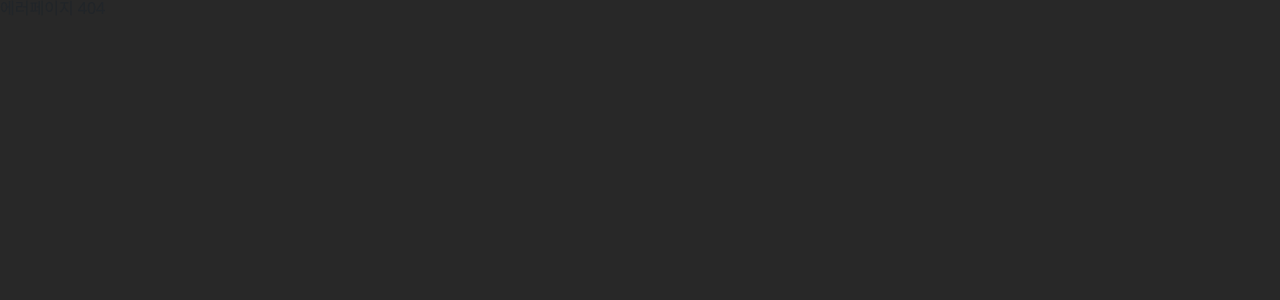
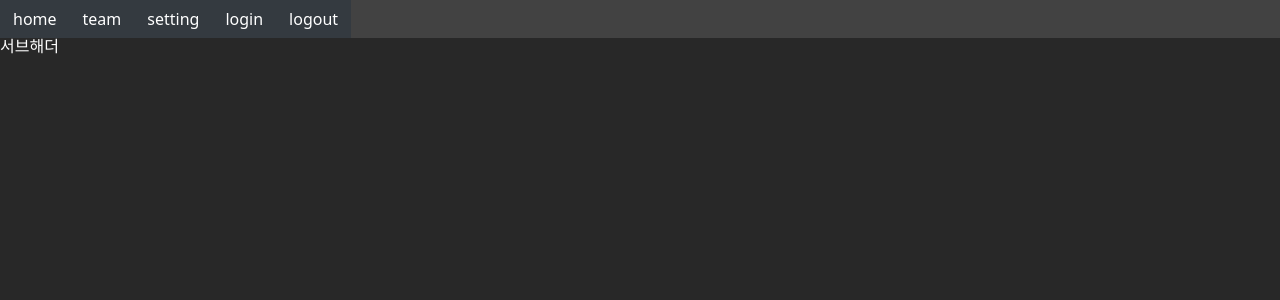
Before and after one commit to august-festival/Fig-Eclair, a Vue app: page /board/1 in a window 1280 px wide. Shown: the top 300 px of the page. Built offline with nearby package versions, Linux system fonts and the light colour scheme.

Commit message:
board 상세 page 추가

```diff
--- /dev/null
+++ b/src/components/HeaderSub.vue
@@ -0,0 +1,17 @@
+<template lang="pug">
+    #header_sub_workspace
+        span 서브해더
+</template>
+
+<script>
+    export default {
+        name: "HeaderSub"
+    }
+</script>
+
+<style lang="scss" scoped>
+    #header_sub_workspace {
+        color: white;
+        width: 100%;
+    }
+</style>
--- a/src/components/MenuTop.vue
+++ b/src/components/MenuTop.vue
@@ -1,5 +1,5 @@
 <template lang="pug">
-    #menu_top
+    #menu_top(:class="isMargin ? '' : 'none_margin'")
         #menu(class="btn-group" role="group")
             router-link(v-for="(menu, index) in menus" :key="menu.id" :to="menu.href")
                 button(class="btn btn-dark" :class="active === index ? 'on' : ''") {{ menu.name }}
@@ -11,6 +11,10 @@
         props:{
             active: {
                 type: Number
+            },
+            isMargin: {
+                type: Boolean,
+                default: true
             }
         },
         data() {
@@ -60,5 +64,9 @@
                 border-color: #1d2124;
             }
         }
+
+        &.none_margin {
+            margin-bottom: 0;
+        }
     }
 </style>
--- /dev/null
+++ b/src/page/Board.vue
@@ -0,0 +1,25 @@
+<template lang="pug">
+    #board_workspace
+        menu-top(:isMargin="false")
+        header-sub
+        #content_workspace
+</template>
+
+<script>
+    import MenuTop from '@/components/MenuTop'
+    import HeaderSub from '@/components/HeaderSub'
+
+    export default {
+        name: "Board",
+        components: {
+            MenuTop,
+            HeaderSub
+        }
+    }
+</script>
+
+<style lang="scss" scoped>
+    #board_workspace {
+
+    }
+</style>
--- a/src/router/index.js
+++ b/src/router/index.js
@@ -5,6 +5,7 @@ import Team from '@/page/Team'
 import Setting from '@/page/Setting'
 import Login from '@/page/Login'
 import Error from '@/page/Error'
+import Board from '@/page/Board'
 
 Vue.use(Router)
 
@@ -27,6 +28,11 @@ export default new Router({
       component: Setting
     },
     {
+      path: '/board/:id',
+      name: 'Board',
+      component: Board
+    },
+    {
       path: '/login',
       name: 'Login',
       component: Login
```
